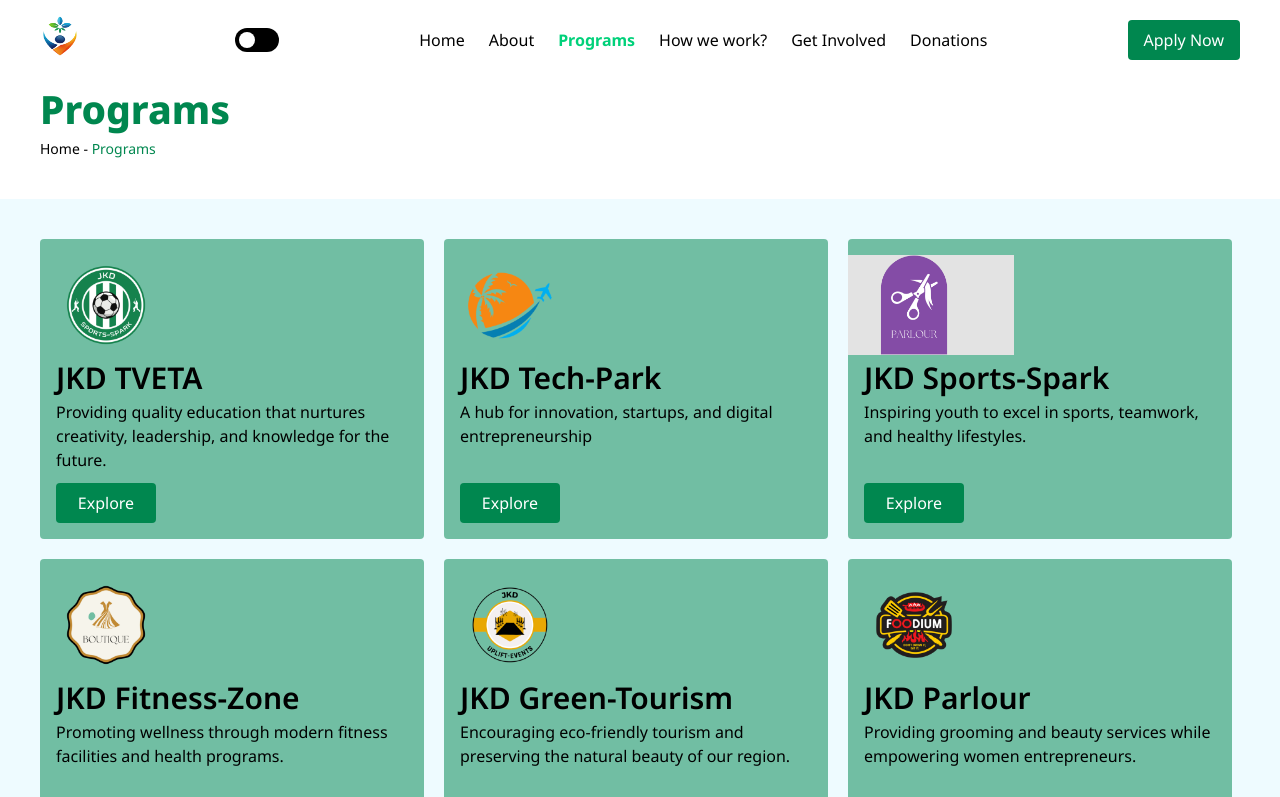
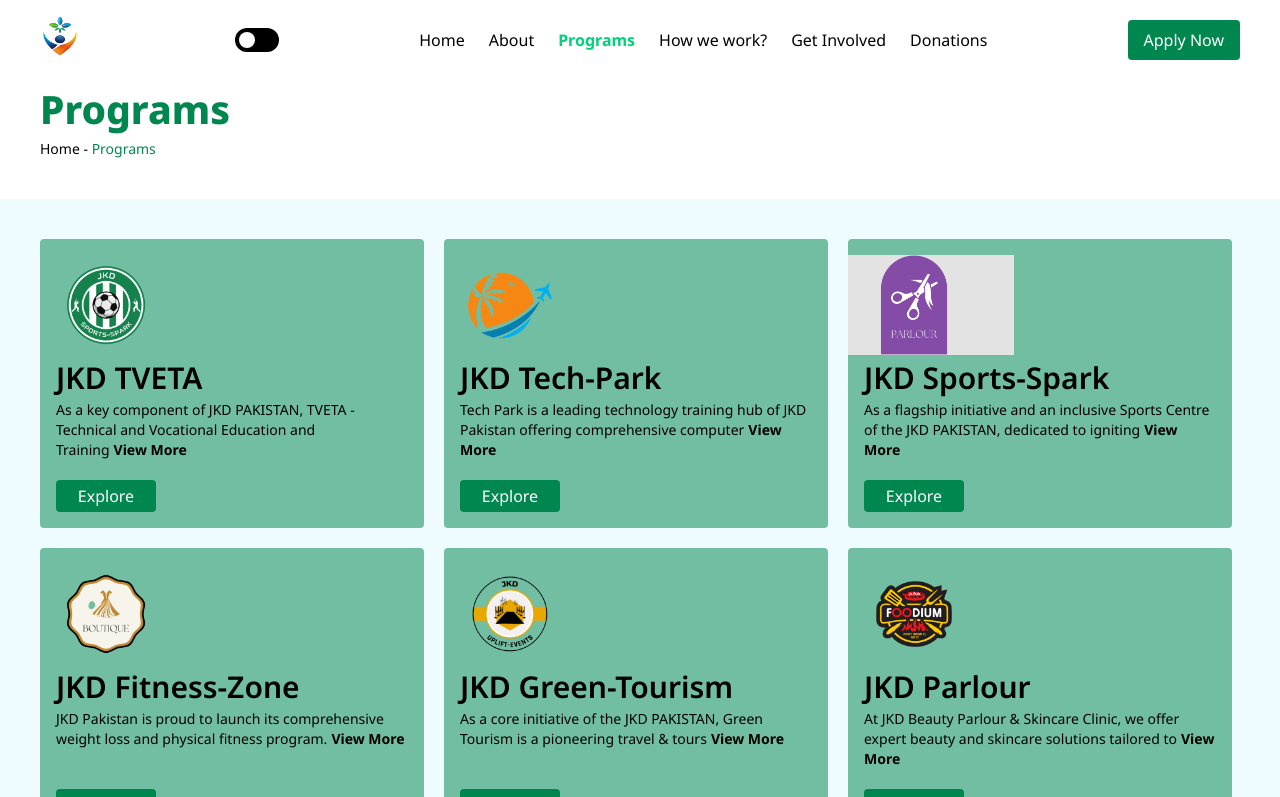
Before and after one commit to abdul-samad-91/JKD_Organization, a Next.js app: page /programs in a window 1280 px wide. Shown: the top 797 px of the page. Built offline with nearby package versions, Linux system fonts and the light colour scheme.

Commit message:
add functioallity for viewMore and viewLess

```diff
--- a/src/app/programs/page.js
+++ b/src/app/programs/page.js
@@ -3,7 +3,7 @@ import Footer from '@/component/Footer'
 import Header from '@/component/Header'
 import { useGlobal } from '@/context/GlobleContext'
 import { useRouter } from 'next/navigation'
-import React from 'react'
+import React, { useState } from 'react'
 import program1 from "../../../public/progaram-1.png";
 import program2 from "../../../public/progaram-2.png";
 import program3 from "../../../public/progaram-3.png";
@@ -19,64 +19,86 @@ import Image from 'next/image'
 const allprograms = [
   {
     title: "JKD TVETA",
-    description:
-      "Providing quality education that nurtures creativity, leadership, and knowledge for the future.",
+    description: "As a key component of JKD PAKISTAN, TVETA -Technical and Vocational Education and Training",
+    fullDescription : "As a key component of JKD PAKISTAN, TVETA -Technical and Vocational Education and Training Academy is a premier institution provides customized training programs, consultancy services, skills development courses, professional certifications and Capacity building to empower individuals and organizations, fostering growth and development. JKD TVETA also offers flexible and convenient trainings and consultancy services, delivered right to your home, office and organization.",
     pIcon: program2,
   },
   {
     title: "JKD Tech-Park",
-    description: "A hub for innovation, startups, and digital entrepreneurship",
+    description: "Tech Park is a leading technology training hub of JKD Pakistan offering comprehensive computer",
+    fullDescription:"Tech Park is a leading technology training hub of JKD Pakistan offering comprehensive computer short courses and trainings. Our expert instructors and state-of-the-art facilities ensure students gain practical skills to succeed in today's digital landscape. JKD Tech Park is a vibrant ecosystem for entrepreneurs, enterprises, and innovators offering flexible desk arrangements, high-speed internet, meeting rooms, event spaces and networking opportunities.",
     pIcon: program3,
   },
   {
     title: "JKD Sports-Spark",
-    description:
-      "Inspiring youth to excel in sports, teamwork, and healthy lifestyles.",
+    description: "As a flagship initiative and an inclusive Sports Centre of the JKD PAKISTAN, dedicated to igniting",
+    fullDescription: "As a flagship initiative and an inclusive Sports Centre of the JKD PAKISTAN, dedicated to igniting a passion for sports in everyone. Our mission is to provide a welcoming and accessible environment where people of all abilities can come together to play, learn, and grow. Fields of play, organizing sports events and trainings in JKD Sports Arena & JKD Sports Academy are available both outdoors and indoors.",
     pIcon: program4,
   },
   {
     title: "JKD Fitness-Zone",
     description:
-      "Promoting wellness through modern fitness facilities and health programs.",
+      "JKD Pakistan is proud to launch its comprehensive weight loss and physical fitness program.",
+    fullDescription: "JKD Pakistan is proud to launch its comprehensive weight loss and physical fitness program through Expert trainers and weight loss specialists, tailored specifically for the people of Peshawar and surrounding areas. Our holistic approach combines cutting-edge techniques with expert guidance to empower individuals in achieving their wellness goals." ,
     pIcon: program5,
   },
   {
     title: "JKD Green-Tourism",
     description:
-      "Encouraging eco-friendly tourism and preserving the natural beauty of our region.",
+      "As a core initiative of the JKD PAKISTAN, Green Tourism is a pioneering travel & tours",
+    fullDescription:" As a core initiative of the JKD PAKISTAN, Green Tourism is a pioneering travel & tours consultancy and training organization dedicated to crafting extraordinary, eco-friendly, and responsible travel experiences. Our mission is to promote sustainable tourism practices, support local communities, and preserve Pakistan's natural beauty for future generations. Experience the beauty of the world with our eco-friendly tourism solutions.",
     pIcon: program6,
   },
   {
     title: "JKD Parlour",
     description:
-      "Providing grooming and beauty services while empowering women entrepreneurs.",
+      "At JKD Beauty Parlour & Skincare Clinic, we offer expert beauty and skincare solutions tailored to",
+    fullDescription:"At JKD Beauty Parlour & Skincare Clinic, we offer expert beauty and skincare solutions tailored to your unique needs. Our state-of-the-art facility provides a relaxing atmosphere, cutting-edge technology, customized training programs and personalized services.",
     pIcon: program7,
   },
   {
     title: "JKD Boutique",
     description:
-      "Showcasing fashion and culture through unique designs and creative clothing.",
+      "JKD Pakistan proudly presents JKD Boutique, a haven for fashion enthusiasts, offering an",
+    fullDescription:"JKD Pakistan proudly presents JKD Boutique, a haven for fashion enthusiasts, offering an exclusive range of clothing, dress making, and fashion designs that seamlessly merge traditional craftsmanship with modern aesthetics, epitomizing Pakistani elegance, sophistication and cultural heritage.",
     pIcon: program8,
   },
   {
     title: "JKD Uplift-Events",
     description:
-      "Celebrating food culture with a variety of delicious and innovative cuisines.",
+      "As a vital part of the JKD PAKISTAN, Uplift-Events is a dynamic and innovative event management",
+    fullDescription:"program dedicated to creating unforgettable experiences that inspire, educate, and uplift individuals and communities. Our team of passionate and experienced professionals is committed to delivering exceptional events that exceed expectations and leave a lasting impact.",
     pIcon: program9,
   },
 ];
 
+
+
 const Programs = () => {
     const router = useRouter();
     const {theme} = useGlobal();
-  return (
+
+    const [expanded, setExpanded] = useState(
+      Array(allprograms.length).fill(false)
+    );
+
+    const toggleExpand = (index) => {
+      setExpanded((prev) => {
+        const newState = [...prev];
+        newState[index] = !newState[index]; // toggle only that card
+        return newState;
+      });
+    };
+
+
+    return (
     < div className={` h-screen w-full  flex flex-col justify-between `}>
       <Header />
       <div className={`${theme === 'light' ? 'bg-white text-black':'bg-black text-white'} flex flex-col items-center mt-20`}>
         <div className=' w-full lg:w-[1200px]'>
             <h1 className={`${theme === 'light' ? 'text-[#00874F]': 'text-[#177faa]'} text-start w-full lg:text-[39px] lg:font-extrabold font-bold  `}>Programs</h1>
             <div className='text-sm'>
-                <span className={`${theme === 'light' ? 'text-gray-800': 'text-white'}} cursor-pointer`} onClick={()=> router.push('/')}>Home - </span>
+                <span className={`${theme === 'light' ? 'text-gray': 'text-white'}} cursor-pointer`} onClick={()=> router.push('/')}>Home - </span>
                 <span className={`${theme === 'light' ? 'text-[#00874F]': 'text-[#177faa] '} cursor-pointer`} >Programs</span>
             </div>
         </div>
@@ -85,15 +107,25 @@ const Programs = () => {
           <div className='w-[1200px] flex gap-5 flex-wrap justify-start'>
           {
             allprograms?.map((program , index)=>
-              <div key={index} className={`p-4 ${theme === 'dark' ? 'bg-[#177eaa94]' : 'bg-[#00874f85]'} overflow-hidden flex flex-col justify-between  h-[300px] relative  w-[32%] rounded`}>
+              <div key={index} className={`p-4 ${theme === 'dark' ? 'bg-[#177eaa94]' : 'bg-[#00874f85]'} overflow-hidden flex flex-col justify-between relative  w-[32%] rounded`}>
                 <div>
                   <Image src={program.pIcon} className={`relative top-0 left-[-50px] w-[200px] object-cover h-[100px]  `} alt='icon' />
                   <div className='  w-full '>
                     <h3 className='text-[30px] font-semibold w-full'>{program.title}</h3>
-                    <p>{program.description}</p>
+                    <p className={`${theme === 'dark' ? 'text-white' : 'text-black'} text-sm`}>
+                      {expanded[index]
+                        ? program.fullDescription
+                        : program.description}
+                      <span
+                        className="font-bold hover:underline cursor-pointer ml-1"
+                        onClick={() => toggleExpand(index)}
+                      >
+                        {expanded[index] ? "View Less" : "View More"}
+                      </span>
+                    </p>
                   </div>
                 </div>
-                <button className={` w-[100px] px-4 py-2 rounded ${theme === 'light' ? 'bg-[#00874F] hover:text-white hover:bg-black': 'hover:text-black hover:bg-white bg-[#177faa]'} transition cursor-pointer text-white text-sm md:text-[14px] lg:text-base`}>
+                <button className={` mt-5 w-[100px] px-4 py-1 rounded ${theme === 'light' ? 'bg-[#00874F] hover:text-white hover:bg-black': 'hover:text-black hover:bg-white bg-[#177faa]'} transition cursor-pointer text-white text-sm md:text-[14px] lg:text-base`}>
                   Explore
                 </button>
               </div>
```
